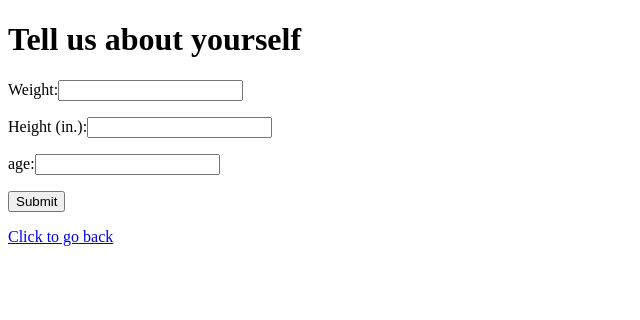
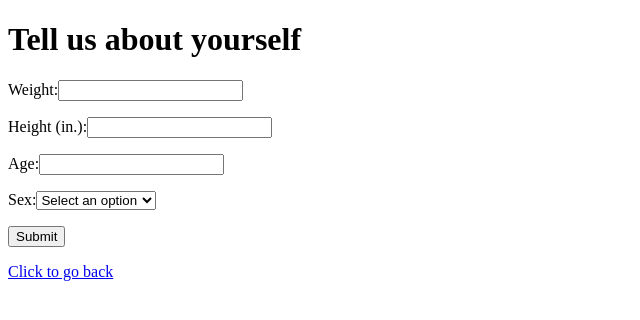
Before and after one commit to jareddj34/crablegs, a Next.js app: page /info in a window 1280 px wide. Shown: the top 320 px of the page, without its empty margins (0-640 px from the left). Built offline with nearby package versions, Linux system fonts and the light colour scheme.

Commit message:
added sex

```diff
--- a/components/user-info.js
+++ b/components/user-info.js
@@ -6,11 +6,23 @@ export default function UserInfo(){
     const [weight, setWeight] = useState('');
     const [height, setHeight] = useState('');
     const [age, setAge] = useState('');
-    const [gender, setGender] = useState('');
+
+    const [sex, setSex] = useState('');
+
+    const handleSetSex = (e) => {
+        setSex(e.target.value);
+    };
+
+    const handleSubmit = () => {
+        event.preventDefault();
+        console.log(weight, height, age);
+        //create new user object in prisma and put add a username and password to it
+    }
+
 
     return (
 
-        <form>
+        <form onSubmit={handleSubmit}>
             <p>
             <label>
                 Weight:
@@ -27,9 +39,19 @@ export default function UserInfo(){
 
             <p>
             <label>
-                age:
+                Age:
                 <input type="number" min = "0" value={age} onChange={e => setAge(e.target.value)} />
             </label>
+            </p>
+
+            <p>
+                Sex:
+                <select value={sex} onChange={handleSetSex}>
+                    <option value="">Select an option</option>
+                    <option value="male">male</option>
+                    <option value="male">female</option>
+                    <option value="n/a">Prefer not to say</option>
+                </select>
             </p>
 
             <input type="submit" value="Submit" />
```
